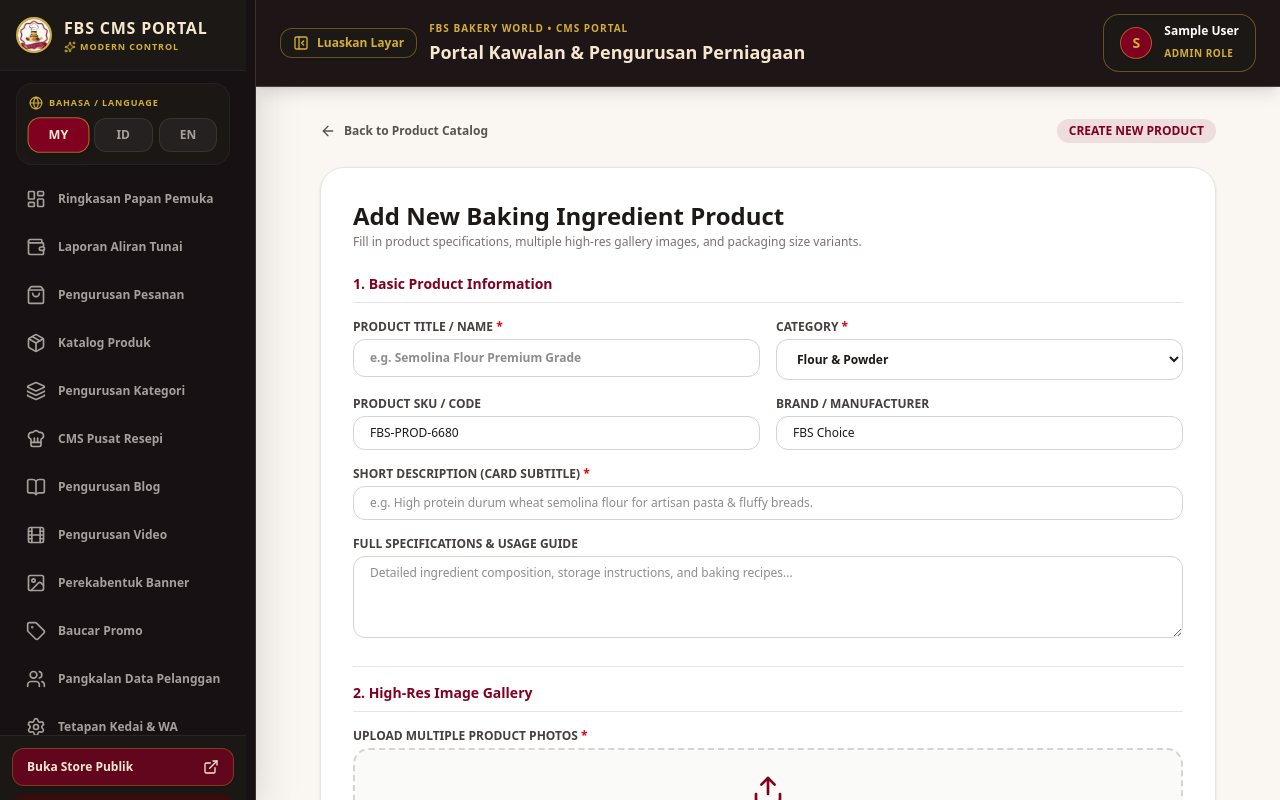
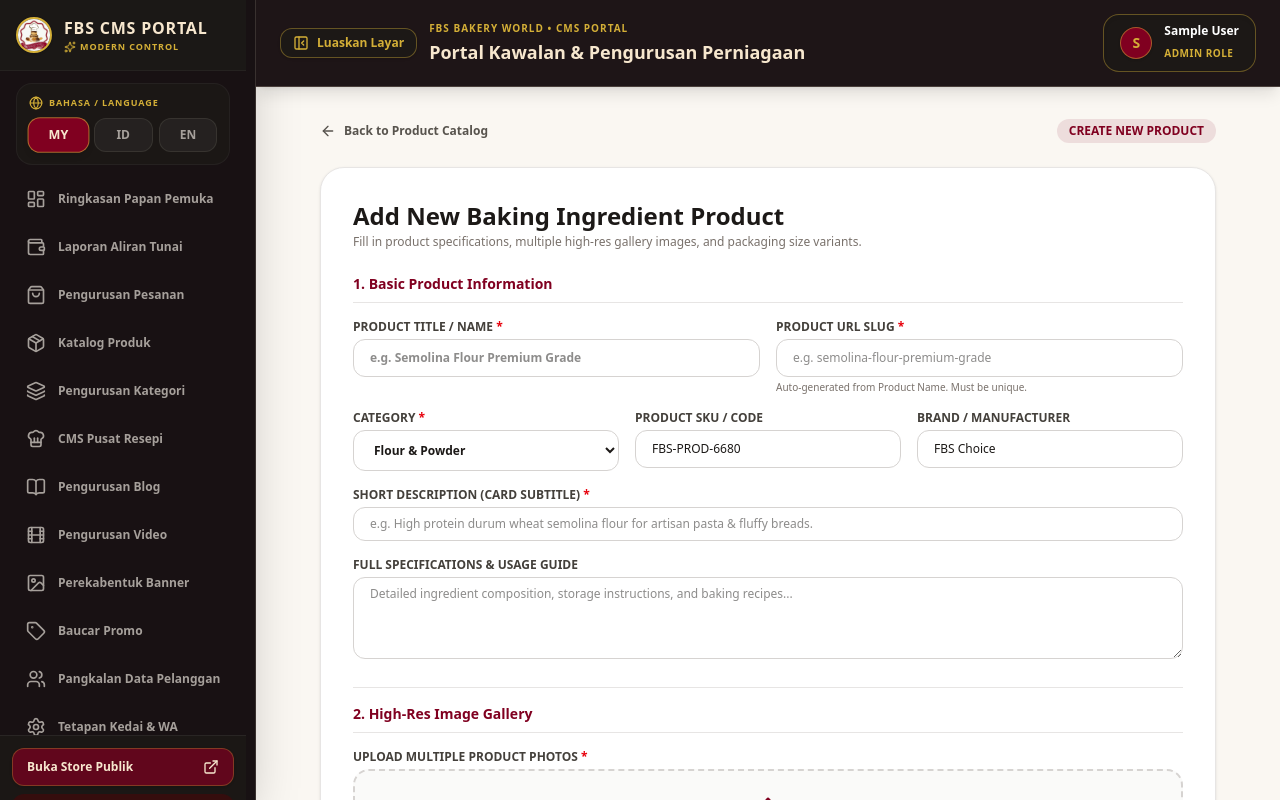
Before and after one commit to naufalhakim422/fbs-bakery-world, a Next.js app: page /admin/products/new in a window 1280 px wide. Built offline with nearby package versions, Linux system fonts and the light colour scheme; sample sign-in values are in the browser's storage; a web font is replaced by a local one.

Commit message:
feat: add mandatory product validation, auto-generated unique slug, and comprehensive product audit

```diff
--- a/src/app/admin/products/new/page.tsx
+++ b/src/app/admin/products/new/page.tsx
@@ -8,7 +8,7 @@ import { recordAuditLog } from '@/lib/audit';
 import { ProductVariant } from '@/types';
 import { compressImageFile } from '@/lib/image-compressor';
 import { ConfirmModal } from '@/components/admin/confirm-modal';
-import { ArrowLeft, Save, Plus, Trash2, ShieldCheck, Sparkles, Upload, X } from 'lucide-react';
+import { ArrowLeft, Save, Plus, Trash2, ShieldCheck, Sparkles, Upload, X, AlertCircle } from 'lucide-react';
 import { useLanguage } from '@/lib/language-context';
 
 function AdminNewProductContent() {
@@ -19,9 +19,13 @@ function AdminNewProductContent() {
 
   const categories = db.getCategories();
 
+  const [isSlugManual, setIsSlugManual] = useState(false);
+  const [validationError, setValidationError] = useState<string | null>(null);
+
   const [form, setForm] = useState({
     sku: `FBS-PROD-${Math.floor(1000 + Math.random() * 9000)}`,
     productName: '',
+    slug: '',
     categoryId: categories[0]?.id || 'cat-1',
     brand: 'FBS Choice',
     shortDescription: '',
@@ -42,6 +46,25 @@ function AdminNewProductContent() {
     { variantName: '5kg Commercial', weight: 5.0, price: 75.00, stock: 40, sku: `FBS-VAR-5KG-${Math.floor(100 + Math.random() * 900)}` },
   ]);
 
+  const generateSlug = (name: string): string => {
+    return name
+      .toLowerCase()
+      .trim()
+      .replace(/[^a-z0-9\s-]/g, '')
+      .replace(/[\s_]+/g, '-')
+      .replace(/-+/g, '-');
+  };
+
+  const handleProductNameChange = (name: string) => {
+    setValidationError(null);
+    if (!isSlugManual) {
+      const autoSlug = generateSlug(name);
+      setForm(prev => ({ ...prev, productName: name, slug: autoSlug }));
+    } else {
+      setForm(prev => ({ ...prev, productName: name }));
+    }
+  };
+
   useEffect(() => {
     if (editId) {
       const existing = db.getProductBySlug(editId);
@@ -49,6 +72,7 @@ function AdminNewProductContent() {
         setForm({
           sku: existing.sku,
           productName: existing.productName,
+          slug: existing.slug,
           categoryId: existing.categoryId,
           brand: existing.brand,
           shortDescription: existing.shortDescription,
@@ -59,6 +83,7 @@ function AdminNewProductContent() {
           isBestSeller: existing.isBestSeller,
           totalSold: existing.totalSold || 0,
         });
+        setIsSlugManual(true);
         if (existing.galleryImages && existing.galleryImages.length > 0) {
           setGalleryImages(existing.galleryImages);
         }
@@ -117,7 +142,70 @@ function AdminNewProductContent() {
 
   const handleSubmitProduct = (e: React.FormEvent) => {
     e.preventDefault();
-    if (!form.productName.trim() || isSubmitting) return;
+    setValidationError(null);
+
+    const cleanName = form.productName.trim();
+    const cleanSlug = (form.slug || generateSlug(cleanName)).trim();
+
+    // 1. Mandatory Product Name
+    if (!cleanName) {
+      setValidationError('Product Name is required.');
+      return;
+    }
+
+    // 2. Mandatory Slug & Duplicate Check
+    if (!cleanSlug) {
+      setValidationError('Product Slug is required.');
+      return;
+    }
+
+    const currentProd = editId ? db.getProductBySlug(editId) : undefined;
+    const allProds = db.getProducts();
+    const duplicate = allProds.find(
+      p => p.slug.toLowerCase() === cleanSlug.toLowerCase() && p.id !== currentProd?.id
+    );
+
+    if (duplicate) {
+      setValidationError(`The URL slug "${cleanSlug}" is already in use by "${duplicate.productName}". Product slugs must be unique.`);
+      return;
+    }
+
+    // 3. Category Validation
+    if (!form.categoryId || !categories.some(c => c.id === form.categoryId)) {
+      setValidationError('Please select a valid product category.');
+      return;
+    }
+
+    // 4. Main Image Validation
+    if (!form.mainImage || !form.mainImage.trim()) {
+      setValidationError('Product Main Image is required. Please upload or select a main cover photo.');
+      return;
+    }
+
+    // 5. Variants Validation (Price > 0, Stock >= 0)
+    if (!variants || variants.length === 0) {
+      setValidationError('Product must have at least 1 packaging size variant.');
+      return;
+    }
+
+    for (let i = 0; i < variants.length; i++) {
+      const v = variants[i];
+      if (!v.variantName || !v.variantName.trim()) {
+        setValidationError(`Variant #${i + 1} requires a Variant Name.`);
+        return;
+      }
+      const price = Number(v.price);
+      if (isNaN(price) || price <= 0) {
+        setValidationError(`Variant "${v.variantName}" must have a price greater than 0.`);
+        return;
+      }
+      const stock = Number(v.stock);
+      if (isNaN(stock) || stock < 0) {
+        setValidationError(`Variant "${v.variantName}" stock cannot be negative.`);
+        return;
+      }
+    }
+
     setConfirmSaveOpen(true);
   };
 
@@ -125,17 +213,21 @@ function AdminNewProductContent() {
     if (isSubmitting) return;
     setIsSubmitting(true);
 
+    const currentProd = editId ? db.getProductBySlug(editId) : undefined;
+    const finalSlug = (form.slug || generateSlug(form.productName)).trim();
+
     db.saveProduct({
-      id: editId ? db.getProductBySlug(editId)?.id : undefined,
+      id: currentProd?.id,
       ...form,
-      galleryImages,
+      slug: finalSlug,
+      galleryImages: galleryImages.length > 0 ? galleryImages : [form.mainImage],
       variants: variants.map((v, idx) => ({
         id: v.id || `var-${Date.now()}-${idx}`,
-        productId: editId || `prod-${Date.now()}`,
+        productId: currentProd?.id || `prod-${Date.now()}`,
         variantName: v.variantName || 'Standard',
         weight: isNaN(Number(v.weight)) ? 1.0 : Number(v.weight),
-        price: isNaN(Number(v.price)) ? 0.0 : Number(v.price),
-        stock: isNaN(Number(v.stock)) ? 0 : Number(v.stock),
+        price: Number(v.price),
+        stock: Number(v.stock),
         sku: v.sku || `FBS-VAR-${idx}`,
       })),
     });
@@ -143,7 +235,7 @@ function AdminNewProductContent() {
     recordAuditLog(
       editId ? 'Edit Produk' : 'Tambah Produk Baru',
       'PRODUCT',
-      `Product ${form.productName} (${form.sku}) with ${variants.length} variants was ${editId ? 'updated' : 'created'}.`
+      `Product ${form.productName} (slug: ${finalSlug}) with ${variants.length} variants was ${editId ? 'updated' : 'created'}.`
     );
 
     setConfirmSaveOpen(false);
@@ -165,6 +257,19 @@ function AdminNewProductContent() {
           {editId ? 'EDIT PRODUCT MODE' : 'CREATE NEW PRODUCT'}
         </span>
       </div>
+
+      {/* Validation Error Banner */}
+      {validationError && (
+        <div className="p-4 bg-red-50 border-2 border-red-500/30 rounded-2xl text-red-700 text-xs font-bold flex items-center justify-between animate-fade-in shadow-sm">
+          <div className="flex items-center gap-2">
+            <AlertCircle className="w-5 h-5 text-red-600 flex-shrink-0" />
+            <span>{validationError}</span>
+          </div>
+          <button type="button" onClick={() => setValidationError(null)} className="text-red-500 hover:text-red-800">
+            <X className="w-4 h-4" />
+          </button>
+        </div>
+      )}
 
       <form onSubmit={handleSubmitProduct} className="bg-white p-6 sm:p-8 rounded-3xl border border-stone-200 shadow-sm space-y-6">
         <div>
@@ -192,11 +297,33 @@ function AdminNewProductContent() {
                 required
                 placeholder="e.g. Semolina Flour Premium Grade"
                 value={form.productName}
-                onChange={(e) => setForm({ ...form, productName: e.target.value })}
+                onChange={(e) => handleProductNameChange(e.target.value)}
                 className="w-full px-4 py-2.5 border border-stone-300 rounded-xl text-stone-900 font-bold focus:outline-none focus:border-[#800020]"
               />
             </div>
 
+            <div>
+              <label className="block font-bold text-stone-700 uppercase mb-1">
+                Product URL Slug <span className="text-red-600">*</span>
+              </label>
+              <input
+                type="text"
+                required
+                placeholder="e.g. semolina-flour-premium-grade"
+                value={form.slug}
+                onChange={(e) => {
+                  setIsSlugManual(true);
+                  setForm({ ...form, slug: generateSlug(e.target.value) });
+                }}
+                className="w-full px-4 py-2.5 border border-stone-300 rounded-xl text-stone-900 font-mono text-xs focus:outline-none focus:border-[#800020]"
+              />
+              <span className="text-[10px] text-stone-500 mt-1 block">
+                Auto-generated from Product Name. Must be unique.
+              </span>
+            </div>
+          </div>
+
+          <div className="grid grid-cols-1 sm:grid-cols-3 gap-4">
             <div>
               <label className="block font-bold text-stone-700 uppercase mb-1">
                 Category <span className="text-red-600">*</span>
@@ -211,9 +338,7 @@ function AdminNewProductContent() {
                 ))}
               </select>
             </div>
-          </div>
 
-          <div className="grid grid-cols-1 sm:grid-cols-2 gap-4">
             <div>
               <label className="block font-bold text-stone-700 uppercase mb-1">
                 Product SKU / Code
@@ -222,7 +347,7 @@ function AdminNewProductContent() {
                 type="text"
                 value={form.sku}
                 onChange={(e) => setForm({ ...form, sku: e.target.value })}
-                className="w-full px-4 py-2 border border-stone-300 rounded-xl font-mono text-stone-900"
+                className="w-full px-4 py-2.5 border border-stone-300 rounded-xl font-mono text-stone-900"
               />
             </div>
 
@@ -235,7 +360,7 @@ function AdminNewProductContent() {
                 placeholder="e.g. Anchor, Beryls, Caputo"
                 value={form.brand}
                 onChange={(e) => setForm({ ...form, brand: e.target.value })}
-                className="w-full px-4 py-2 border border-stone-300 rounded-xl text-stone-900"
+                className="w-full px-4 py-2.5 border border-stone-300 rounded-xl text-stone-900"
               />
             </div>
           </div>
```
